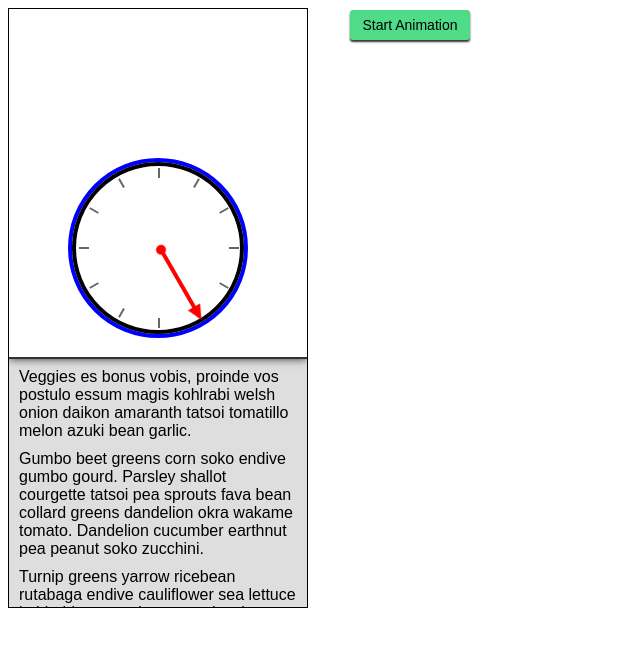
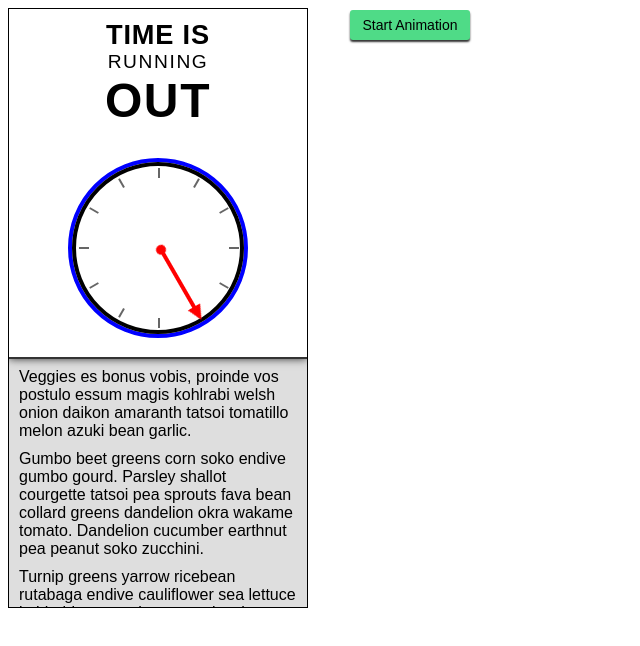
Before and after one commit to siuangie91/react-animation, a React (Create React App) app: page / in a window 1280 px wide. Shown: the top 646 px of the page, without its empty margins (0-640 px from the left). Built offline with nearby package versions, Linux system fonts and the light colour scheme.

Commit message:
get copy on screen

```diff
--- a/src/components/Campaign/index.js
+++ b/src/components/Campaign/index.js
@@ -3,10 +3,12 @@ import React from 'react';
 import { css, jsx } from '@emotion/core';
 import { campaignStyles } from './styled';
 import Clock from '../Clock';
+import Copy from '../Copy';
 
 const Campaign = () => {
   return (
     <section css={campaignStyles}>
+      <Copy />
       <Clock />
     </section>
   );
--- a/src/components/Clock/index.js
+++ b/src/components/Clock/index.js
@@ -1,6 +1,6 @@
 import React from 'react';
 /** @jsx jsx */
-import { cx, jsx } from '@emotion/core';
+import { jsx } from '@emotion/core';
 import { CSSTransition } from 'react-transition-group';
 import { clockStyles, Hand, Hash } from './styled';
 
--- a/src/components/Clock/styled.js
+++ b/src/components/Clock/styled.js
@@ -52,8 +52,6 @@ export const clockStyles = css`
     border: 4px solid black;
   }
 `;
-
-const tickPercent = 100/12 * 100;
 
 const tick = keyframes`
   from {
--- /dev/null
+++ b/src/components/Copy/index.js
@@ -0,0 +1,17 @@
+import React from 'react';
+/** @jsx jsx */
+import { jsx } from '@emotion/core';
+import { CSSTransition } from 'react-transition-group';
+import { CopyBlock, copyStyles, timeIsStyles, runningStyles, outStyles } from './styled';
+
+const Copy = () => {
+  return (
+    <div css={copyStyles}>
+      <CopyBlock css={timeIsStyles}>time is</CopyBlock>
+      <CopyBlock css={runningStyles}>running</CopyBlock>
+      <CopyBlock css={outStyles}>out</CopyBlock>
+    </div>
+  )
+};
+
+export default Copy;
--- /dev/null
+++ b/src/components/Copy/styled.js
@@ -0,0 +1,31 @@
+import { css, keyframes } from '@emotion/core';
+import styled from '@emotion/styled';
+
+export const copyStyles = css`
+  position: absolute;
+  width: 100%;
+  top: 10px;
+  text-align: center;
+`;
+
+export const CopyBlock = styled.span`
+  display: block;
+  text-align: center;
+  text-transform: uppercase;
+`;
+
+export const timeIsStyles = css`
+  font-size: 1.7rem;
+  font-weight: bold;
+  letter-spacing: 0.05rem;
+`;
+
+export const runningStyles = css`
+  font-size: 1.2rem;
+  letter-spacing: 0.1rem;
+`;
+export const outStyles = css`
+  font-size: 3rem;
+  font-weight: bold;
+  letter-spacing: 0.1rem;
+`;
```
